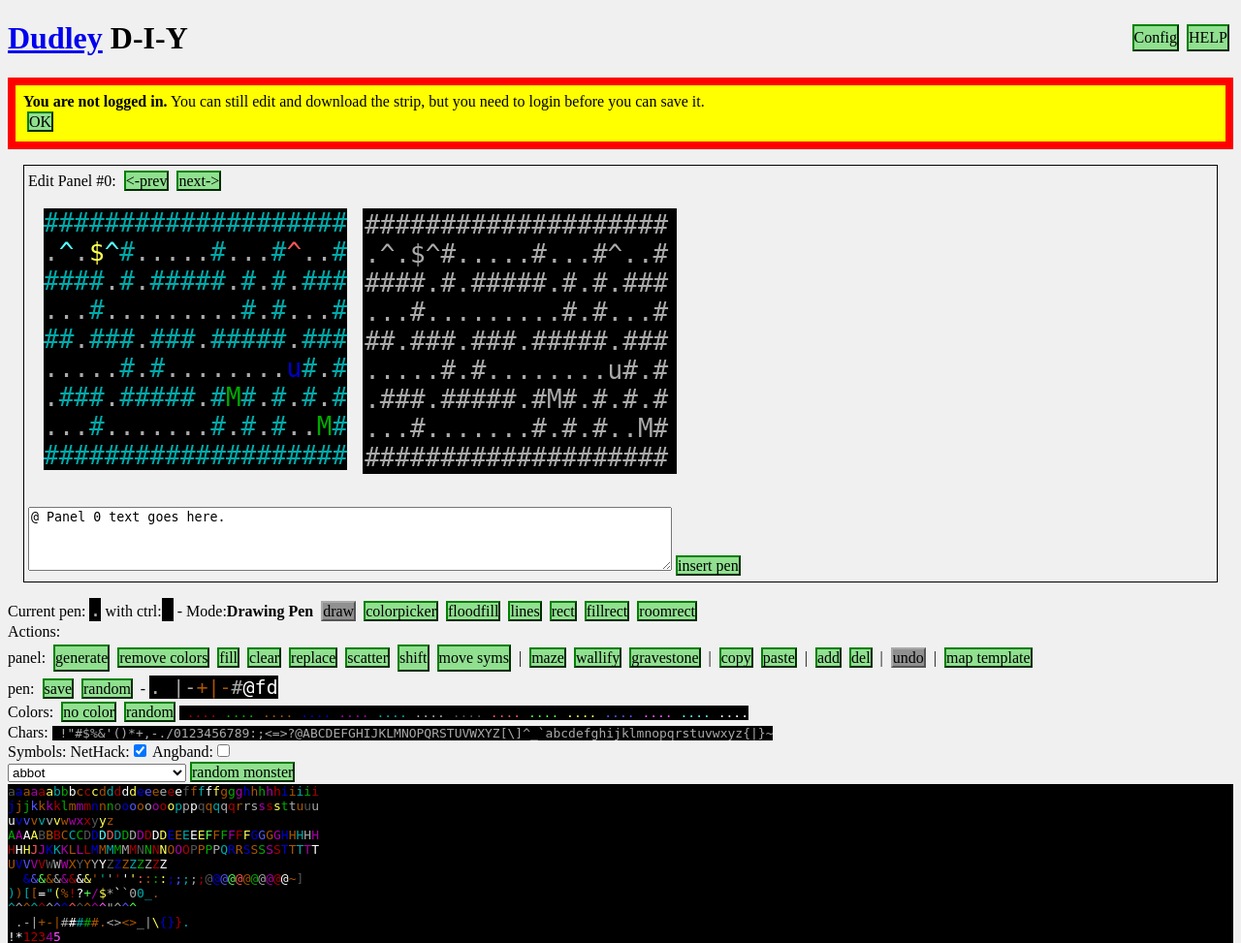
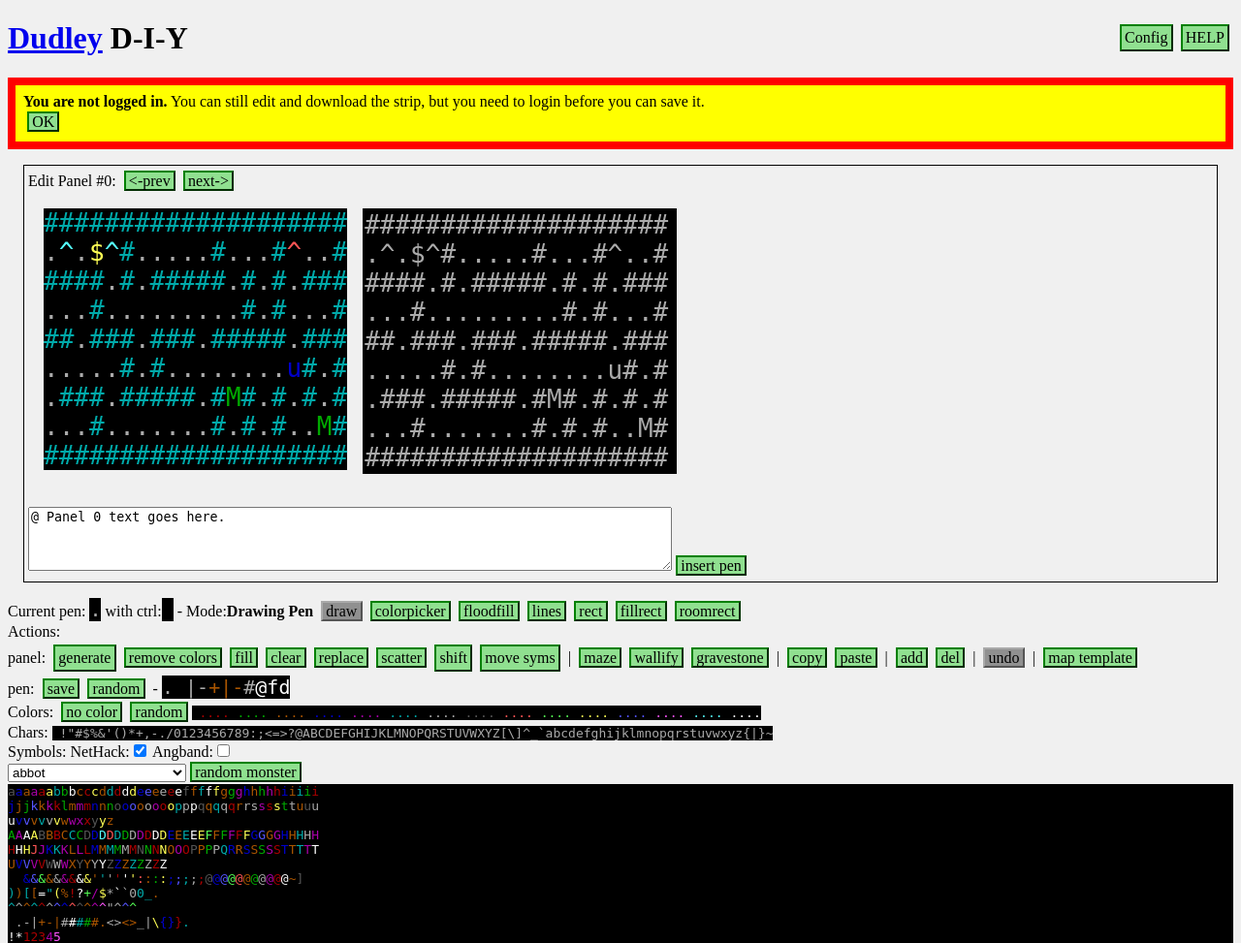
Before and after one commit to paxed/dudleysdungeon, a PHP site: page /diydudley.php in a window 1280 px wide. Shown: the top 973 px of the page at 97% size. Run offline with PHP 8.4, Linux system fonts and the light colour scheme; some libraries are stand-ins or nearby versions.

Commit message:
Tiny bit of padding for buttons.

```diff
--- a/diydudley.css
+++ b/diydudley.css
@@ -206,6 +206,7 @@ a.withtooltip:hover {
 
 
 .button {
+ padding: 0 0.2em;
  color:black;
  background-color:#90e090;
  border: 2px outset green;
@@ -219,6 +220,7 @@ a.withtooltip:hover {
  border: 2px inset black;
 }
 .button_disabled {
+ padding: 0 0.2em;
  background-color:#909090;
  border: 2px outset darkgray;
  margin: 0.25em;
```
